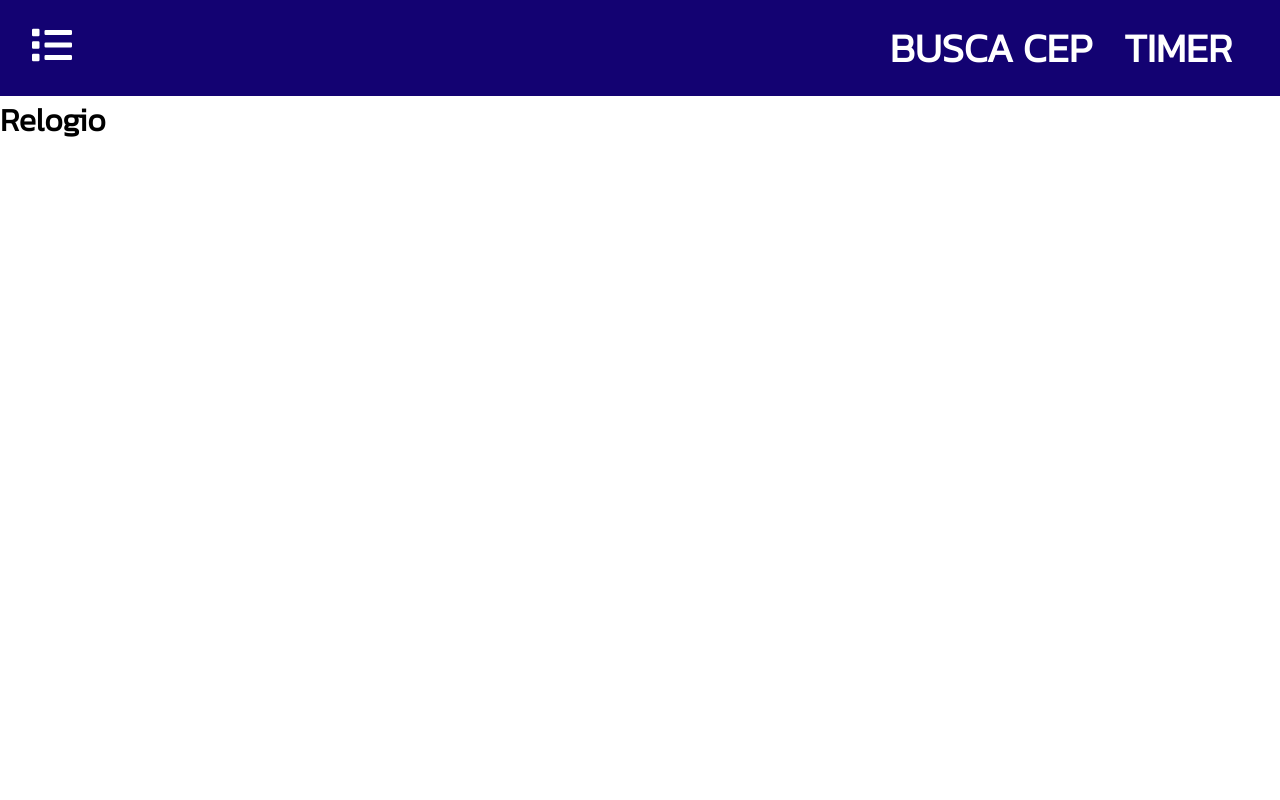
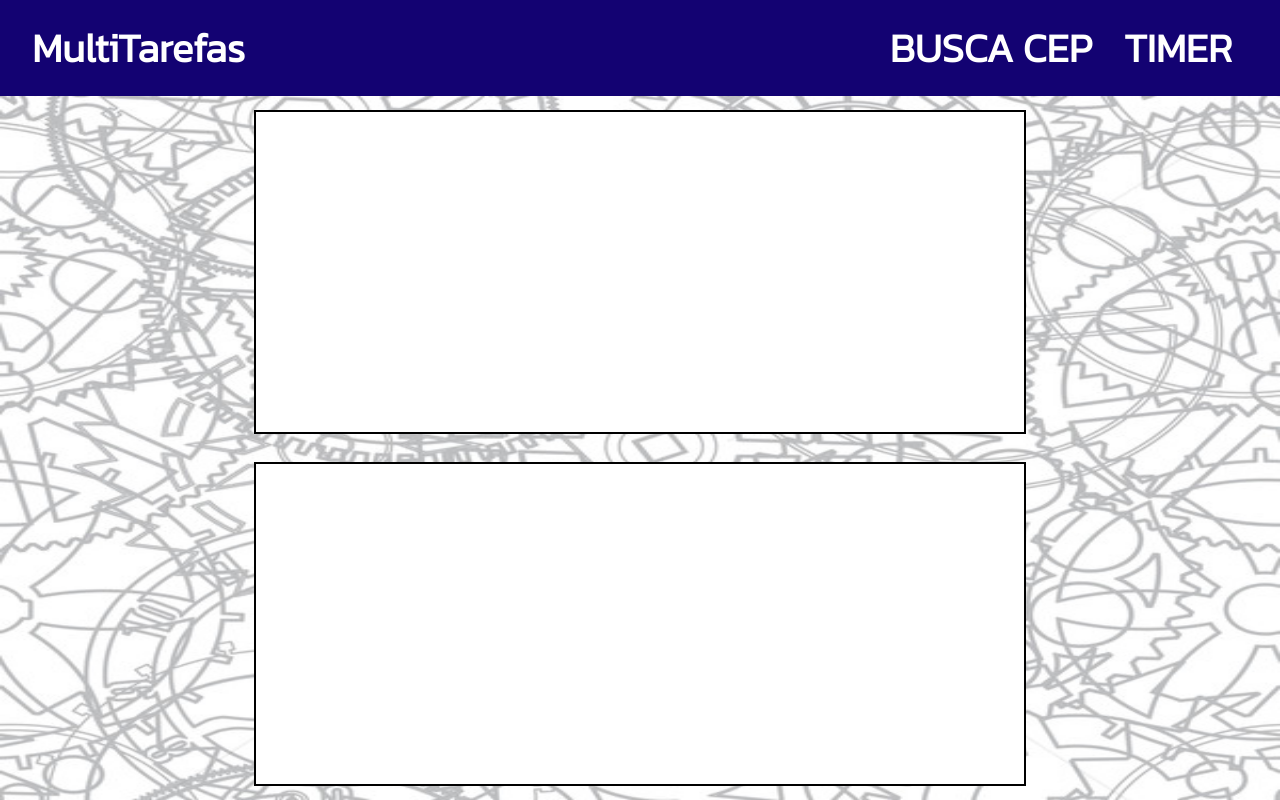
Before and after one commit to GustavoQuirino/multitarefas, a React (Create React App) app: page /timer in a window 1280 px wide. Built offline with nearby package versions, Linux system fonts and the light colour scheme.

Commit message:
criado tela timer

```diff
--- a/src/components/Navbar.css
+++ b/src/components/Navbar.css
@@ -6,7 +6,7 @@
     justify-content: space-between;
     align-items: center;
 }
-.container svg{
+.logo h1{
     font-size: 40px;
     margin-left: 2rem;
 }
--- a/src/components/Navbar.jsx
+++ b/src/components/Navbar.jsx
@@ -1,6 +1,6 @@
 import { Link } from "react-router-dom";
 import './Navbar.css'
-import { FaList} from "react-icons/fa"
+
 
 
 const Navbar = () =>{
@@ -9,7 +9,7 @@ const Navbar = () =>{
         <div className="container">
 
             <div className="logo">
-                <FaList/>
+                <h1>MultiTarefas</h1>
             </div>
             <div className="menu">
                 <Link to='/'id='links' ><h1>BUSCA CEP</h1></Link>
--- a/src/pages/Cep.css
+++ b/src/pages/Cep.css
@@ -22,6 +22,10 @@ body{
     padding: 5.5rem;
     border-radius: 10px;
     background-color: rgb(204, 226, 244);
+}
+
+.busca svg{
+    font-size: 25px;
 }
 
 .busca h1{
--- a/src/pages/Cep.jsx
+++ b/src/pages/Cep.jsx
@@ -1,5 +1,6 @@
 import { useState } from "react";
 import './Cep.css'
+import { FaSearchLocation} from 'react-icons/fa'
 
 const Cep = () => {
 
@@ -31,16 +32,17 @@ const Cep = () => {
             <div className="busca">
                 <h1>BUSCA CEP</h1>
                 <input type='text'placeholder="00000-000" maxLength={8} onChange={pegaCep} onClick={limpa}/><br />
-                <button onClick={captura}>BUSCAR</button>
+                <button onClick={captura}>BUSCAR</button><br />
+                <FaSearchLocation/>
             </div>
-            <div className="resultado">
-                {busca &&
-                <>
+
+            {busca &&
+                <div className="resultado">
                     <h1>{busca.address}</h1>
-                    <h3>{busca.district} - {busca.city}</h3>
-
-                </>}
-            </div>
+                    <h3>{busca.district}</h3>
+                    <h3>{busca.city}</h3>
+                    <h2>{busca.state}</h2>
+                </div>}
         </div>
     )
 }
--- /dev/null
+++ b/src/pages/Timer.css
@@ -0,0 +1,25 @@
+.principal{
+    background-image: url('../img/relogio.jpg');
+    background-repeat: no-repeat;
+    background-size: 100vw 100vh;
+    width: 100vw;
+    height: 88vh;
+    display: flex;
+    flex-direction: column;
+    align-items: center;
+    justify-content: space-around;
+}
+
+.relogio{
+    width: 60vw;
+    height: 40vh;
+    background-color: #fff;
+    border: 2px solid #000;
+}
+
+.timer{
+    width: 60vw;
+    height: 40vh;
+    background-color: #fff;
+    border: 2px solid #000;
+}
--- a/src/pages/Timer.jsx
+++ b/src/pages/Timer.jsx
@@ -1,7 +1,17 @@
+import './Timer.css'
+
+
 const Timer = () => {
 
     return (
-        <h1>Relogio</h1>
+        <div className="principal">
+            <div className="relogio">
+
+            </div>
+            <div className="timer">
+
+            </div>
+        </div>
     )
 }
 
```
Also changed, not shown: src/img/mapa.jpg, src/img/relogio.jpg (added).
